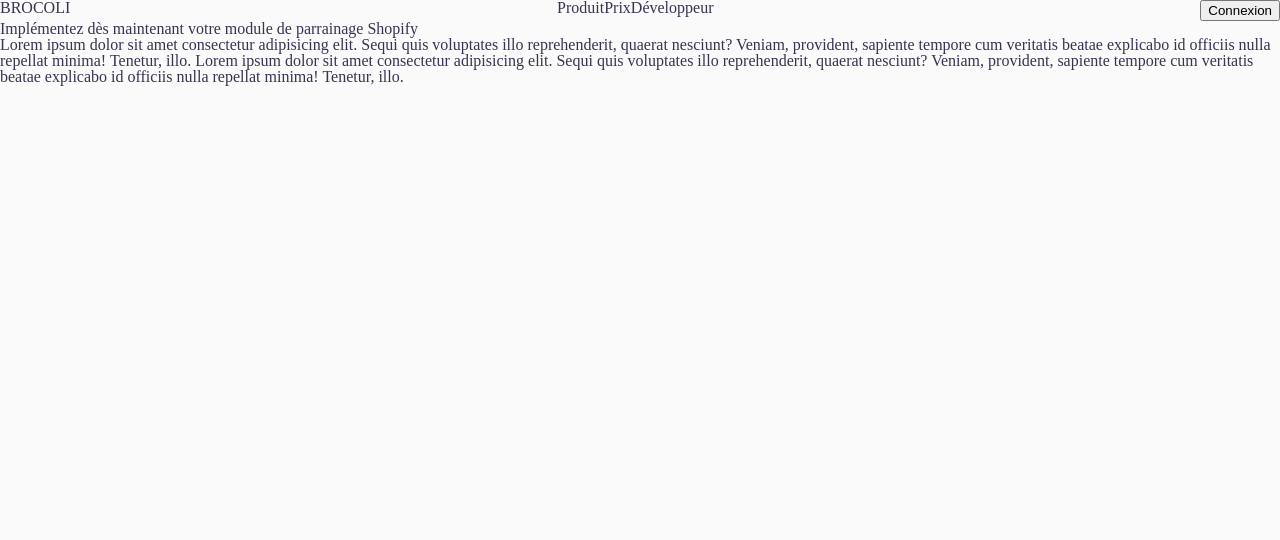
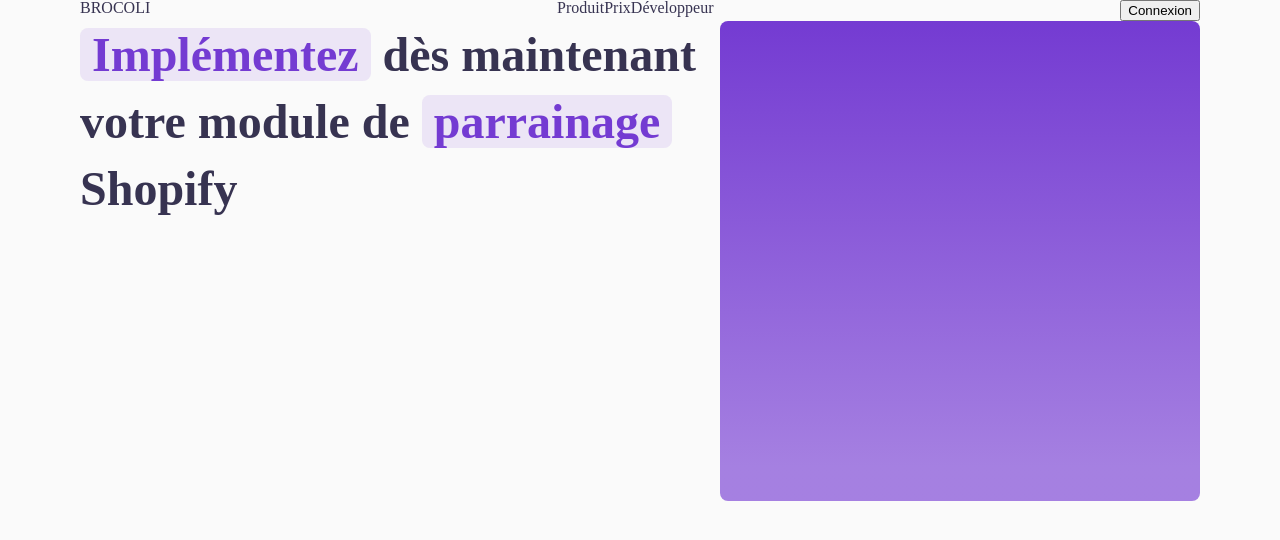
Before and after one commit to MaeWolff/potential-brocoli, a React (Create React App) app: page / in a window 1280 px wide. Shown: the top 540 px of the page. Built offline with nearby package versions, Linux system fonts and the light colour scheme.

Commit message:
feat: create hero

```diff
--- a/src/pages/HomePage.tsx
+++ b/src/pages/HomePage.tsx
@@ -1,24 +1,51 @@
 import React from "react";
+import styled from "styled-components"
 import Header from "../components/composed/Header";
+
+const HeroContainer = styled.div`
+  display: flex;
+  flex-direction: row;
+  justify-content: space-between;
+  width: 100%;
+`;
+
+const HeroTitle = styled.h1`
+  font-weight: 600;
+  font-size: 3rem;
+  line-height: 1.4em;
+  max-width: 15em;
+  height: fit-content;
+
+  span {
+    color: ${({ theme }) => theme.colors.primary};
+    background-color: ${({ theme }) => theme.colors.primary100};
+    padding: 0em 0.25em;
+    border-radius: 8px;
+  }
+`;
+
+const HeroDiv = styled.div`
+  min-width: 30em;
+  height: 30em;
+  // TODO: set colors on theme
+  background: linear-gradient(
+    180deg,
+    ${({ theme }) => theme.colors.primary} 0%,
+    rgba(117, 59, 211, 0.64) 92.71%
+  );
+  border-radius: 8px;
+`
 
 export default function HomePage() {
   return (
     <div>
       <Header />
 
-      <div>
-        <h1>Implémentez dès maintenant votre module de parrainage Shopify</h1>
+      <HeroContainer>
+          <HeroTitle> <span>Implémentez</span> dès maintenant votre module de  <span> parrainage </span> Shopify</HeroTitle>
+          <HeroDiv></HeroDiv>
+      </HeroContainer>
 
-        <p>
-          Lorem ipsum dolor sit amet consectetur adipisicing elit. Sequi quis
-          voluptates illo reprehenderit, quaerat nesciunt? Veniam, provident,
-          sapiente tempore cum veritatis beatae explicabo id officiis nulla
-          repellat minima! Tenetur, illo. Lorem ipsum dolor sit amet consectetur
-          adipisicing elit. Sequi quis voluptates illo reprehenderit, quaerat
-          nesciunt? Veniam, provident, sapiente tempore cum veritatis beatae
-          explicabo id officiis nulla repellat minima! Tenetur, illo.
-        </p>
-      </div>
     </div>
   );
 }
--- a/src/theme/globalStyle.ts
+++ b/src/theme/globalStyle.ts
@@ -38,6 +38,7 @@ a{
 }
 body {
   width: 100%;
+  padding: 0em 5em;
   min-height: 100vh;
   font-family: 'RedRose';
   color: ${({ theme }) => theme.colors.black};
--- a/src/theme/index.d.ts
+++ b/src/theme/index.d.ts
@@ -4,6 +4,7 @@ declare module "styled-components" {
   export interface DefaultTheme {
     colors: {
       primary: string;
+      primary100: string;
       white: string;
       black: string;
     };
--- a/src/theme/theme.ts
+++ b/src/theme/theme.ts
@@ -3,6 +3,7 @@ import { DefaultTheme } from "styled-components";
 const theme: DefaultTheme = {
   colors: {
     primary: "#743BD2",
+    primary100: "rgba(116, 59, 210, 0.11)",
     black: "#373351",
     white: "#FAFAFA",
   },
```
Also changed, not shown: 1 other file (tests, documents, lock files or other folders).
